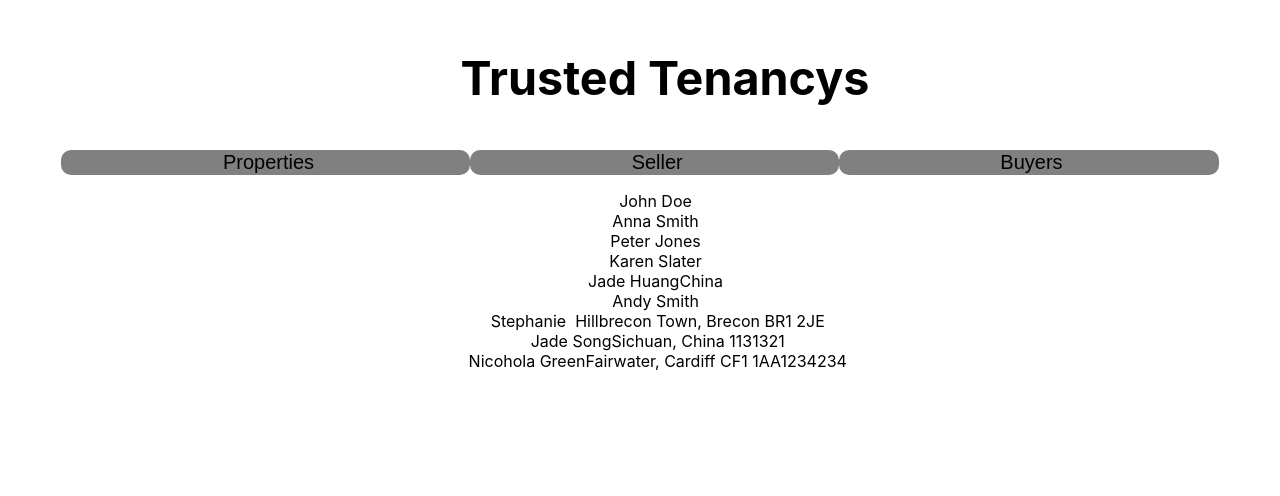
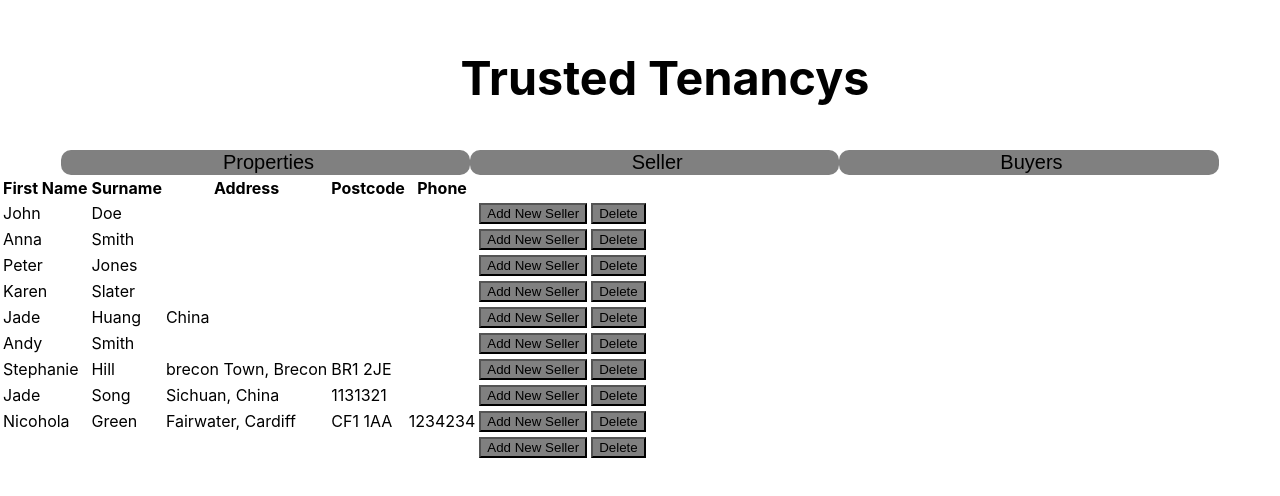
Before and after one commit to TobyKeech/Project1_QA, a React (Create React App) app: page /seller in a window 1280 px wide. Shown: the top 496 px of the page. Built offline with nearby package versions, Linux system fonts and the light colour scheme; data requests are answered from the project's data file.

Commit message:
added new seller button and delete button, reformated seller to a table

```diff
--- a/src/Components/Seller/Seller.js
+++ b/src/Components/Seller/Seller.js
@@ -1,4 +1,5 @@
 import { useEffect, useReducer, useState } from "react";
+import SellerForm from "./SellerForm";
 
 
 const Seller = () => {
@@ -9,7 +10,7 @@ const Seller = () => {
 
     const [sellers, setSellers] = useState([]);
     //same as used to get data for storing propertes but used with seller instead, redundent after changes
-    //but kept to show process
+    //but kept to show process during the set up
 
     const [saving, setSaving] = useState(false);
     //state to manipulate saving used below
@@ -48,7 +49,7 @@ const Seller = () => {
           method: "POST",
           headers: {"Content-Type" : "application/json"},
           body: JSON.stringify(newSeller)
-          //runa fetch to the seller backend data with a post method type and make the new seller into a json format to add
+          //run a fetch to the seller backend data with a post method type and make the new seller into a json format to add
         })
         .then((response)=>{
           if (!response.ok){
@@ -61,7 +62,7 @@ const Seller = () => {
         })
         .then(newSeller => {
           dispatch({type: "ADD", payload: newSeller});
-          //take the newSeller and we change the dispatch type to ADD this in turn will add the new seller (which is the paylaod)
+          //take the newSeller and we give the dispatch type to ADD this in turn will add the new seller (which is the paylaod)
           //on the current state (see reducedSellersList function)
           setSaving(false);
         })
@@ -106,6 +107,7 @@ const Seller = () => {
 
     return (
       <>
+      <SellerForm addSellerHandler = {addSellerHandler} />
       {
         loading || saving ?
         <div>
@@ -114,21 +116,40 @@ const Seller = () => {
         </div>
             : ""
       }
-    <ul>
-        {
-            listOfSellers.length === 0 && !loading ?
-                <li>
-                      &nbsp;No sellers found
-                </li>
-                :
-                listOfSellers.map(seller => (
-                    <li key={seller.id}>
-                          {seller.firstName}&nbsp;{seller.surname}
-                          {seller.address}&nbsp;{seller.postcode}
-                          {seller.phone}&nbsp;
-                    </li>
-                ))}
-    </ul>
+    <table>
+      <thead>
+        <tr>
+          <th>First Name</th>
+          <th>Surname</th>
+          <th>Address</th>
+          <th>Postcode</th>
+          <th>Phone</th>
+        </tr>
+      </thead>
+      <tbody>
+        {listOfSellers.length === 0 && !loading ? (
+          <tr>
+            <td colSpan="6">No sellers found</td>
+          </tr>
+        ) : (
+          listOfSellers.map((seller) => (
+            <tr key={seller.id}>
+              <td>{seller.firstName}</td>
+              <td>{seller.surname}</td>
+              <td>{seller.address}</td>
+              <td>{seller.postcode}</td>
+              <td>{seller.phone}</td>
+              <td>
+                <button>Add New Seller</button>
+              </td>
+              <td>
+                <button>Delete</button>
+              </td>
+            </tr>
+          ))
+        )}
+      </tbody>
+    </table>
 </>);
 };
 
--- /dev/null
+++ b/src/Components/Seller/SellerForm.js
@@ -0,0 +1,16 @@
+const SellerForm = (props) => {
+
+    const addSellerHandler = props.addSellerHandler;
+    // passing the seller handler function down which has been defined in the Seller
+    //extracting this from props
+
+
+
+
+    return (
+        <>
+        </>
+      );
+}
+
+export default SellerForm;
```
